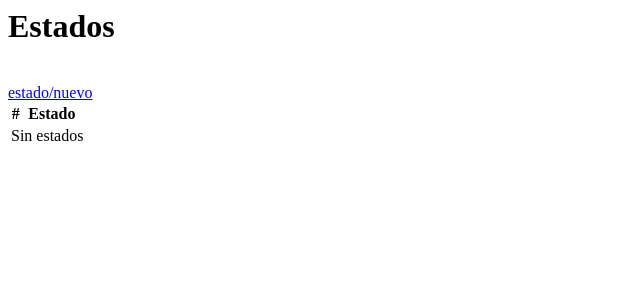
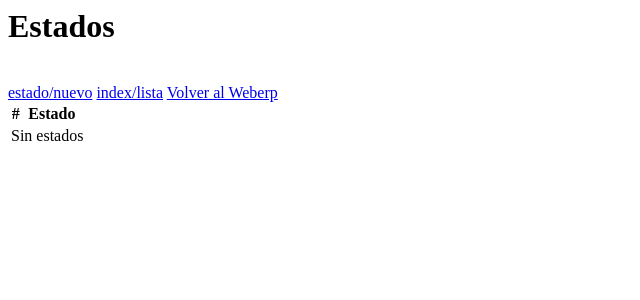
Before and after one commit to jaimeirazabal1/productos_espera, a PHP site: template default/app/views/estado/lista.phtml in a window 1280 px wide. Shown: the top 300 px of the page, without its empty margins (0-640 px from the left). Run offline with PHP 8.4, Linux system fonts and the light colour scheme; the template is opened without the code that fills it, so the values that code supplies are empty.

Commit message:
agregando lins al weberp

```diff
--- a/default/app/config/databases.ini
+++ b/default/app/config/databases.ini
@@ -7,7 +7,7 @@
 [development]
 host = localhost
 username = root ; no es recomendable usar el usuario root
-password = ;
+password = 16923509j;
 name = productos_espera_cesar ; nombre de la base de datos
 type = mysqli ;
 charset = utf8 ; este valor es necesario para abrir conexiones UTF-8
--- a/default/app/views/estado/lista.phtml
+++ b/default/app/views/estado/lista.phtml
@@ -1,12 +1,13 @@
 <div class="row">
-	<div class="col-md-4"></div>
-	<div class="col-md-4">
+	<div class="col-md-2"></div>
+	<div class="col-md-8">
 		<div class="row">
 			<div class="col-md-6"><h1>Estados</h1></div>
 			<div class="col-md-6">
 				<br>
 				<?php echo Html::link('estado/nuevo',"Agregar uno","class='btn btn-success'") ?>
-				<?php echo Html::link('',"Productos","class='btn btn-success'") ?>
+				<?php echo Html::link("index/lista","Lista Productos","class='btn btn-success'") ?>
+				<a href="http://www.quinchau.com/weberp" class="btn btn-default">Volver al Weberp</a>
 			</div>
 		</div>
 
@@ -32,5 +33,5 @@
 			<?php endif ?>
 		</table>
 	</div>
-	<div class="col-md-4"></div>
+	<div class="col-md-2"></div>
 </div>
--- a/default/app/views/index/index.phtml
+++ b/default/app/views/index/index.phtml
@@ -48,6 +48,8 @@
         <?php echo Form::hidden("productos_espera.fecha",NULL,date("Y-m-d H:i:s")) ?>
         <?php echo Form::submit("Guardar","class='btn btn-success btn_submit'") ?>
         <?php echo Form::reset('Borrar Campos',"class='btn btn-default'") ?>
+        <a href="http://www.quinchau.com/weberp" class="btn btn-default">Volver al Weberp</a>
+
         <!-- <?php //echo Html::link("index/lista","Lista de Productos","class='btn btn-success'") ?> -->
         <?php echo Form::close() ?>
     </div>
--- a/default/app/views/index/lista.phtml
+++ b/default/app/views/index/lista.phtml
@@ -11,6 +11,9 @@
 			<div class="col-md-6">
 				<br>
 				<?php echo Html::link("","Agregar Producto","class='btn btn-success'") ?>
+
+				<?php echo Html::link("estado/lista","Estados","class='btn btn-success'") ?>
+				<a href="http://www.quinchau.com/weberp" class="btn btn-default">Volver al Weberp</a>
 			</div>
 		</div>
 		<?php View::content() ?>
```
